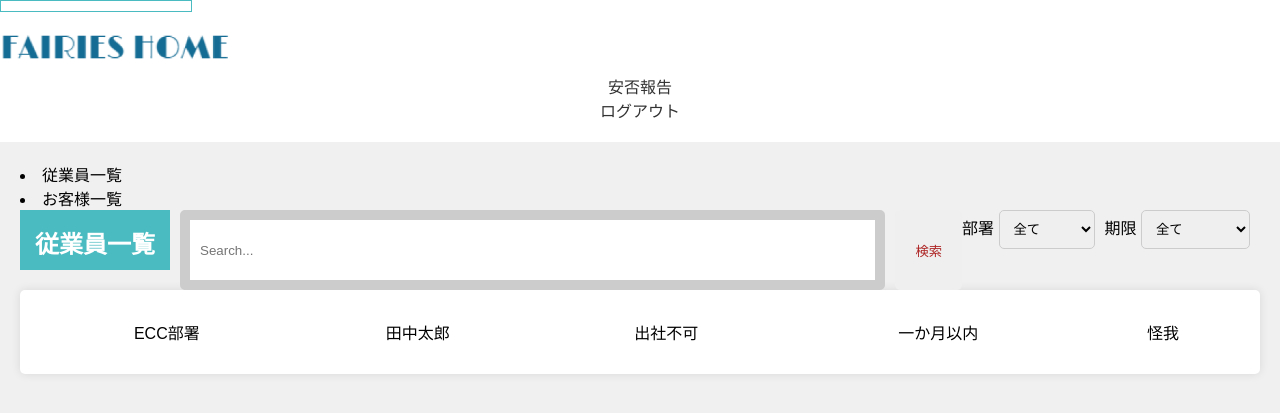
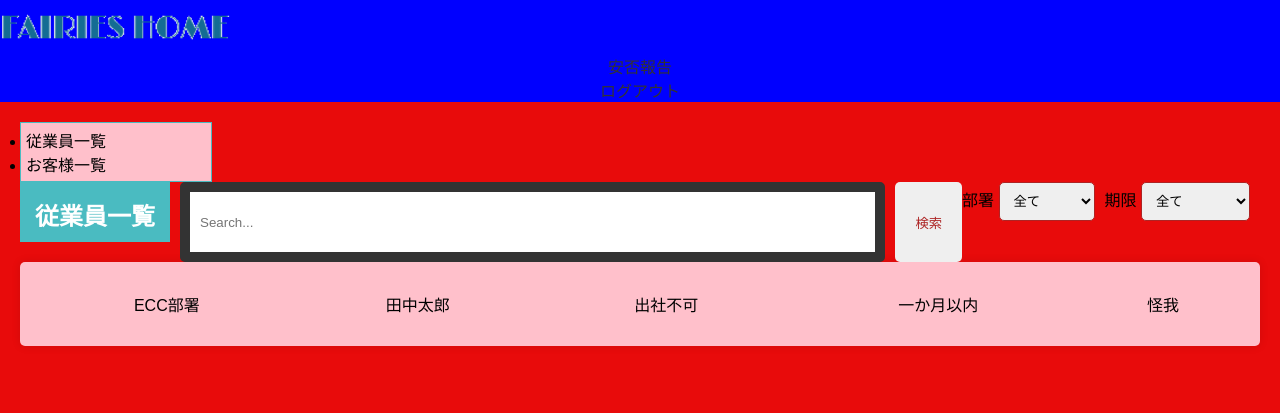
Before and after one commit to toma1128/Fairies, a PHP site: page /home_employee.html in a window 1280 px wide. Shown: the top 413 px of the page. Run offline with PHP 8.4, Linux system fonts and the light colour scheme.

Commit message:
画面左上に表示されていたものの削除編集

```diff
--- a/Fairies/web/html/home_employee.css
+++ b/Fairies/web/html/home_employee.css
@@ -1,19 +1,19 @@
-/* Resetting default margin and padding */
 * {
   margin: 0;
   padding: 0;
   box-sizing: border-box;
+
 }
 
 body {
   font-family: Arial, Helvetica, sans-serif;
-  background-color: #f0f0f0;
+  background-color: #e80b0b;
 }
 
 header {
   text-align: center;
-  padding: 20px 0;
-  background-color: #fff;
+  /* padding: 20px 0; */
+  background-color: blue;
 }
 
 header img {
@@ -41,7 +41,7 @@ input[type="search"] {
   flex: 1;
   padding: 10px;
   margin-right: 10px;
-  border: 10px solid #ccc;
+  border: 10px solid #333;
   border-radius: 5px;
 }
 
@@ -49,7 +49,7 @@ select {
   flex: 1;
   padding: 10px;
   margin-right: 10px;
-  border: 1px solid #ccc;
+  border: 1px solid #ad2424;
   border-radius: 5px;
 }
 
@@ -69,36 +69,32 @@ table {
 
 table td {
   padding: 10px;
-  border: 1px #ccc;
+  border: 1px #ad2424;
   text-align: center;
 }
 
 #contentWrap {
-  background-color: #fff;
+  background-color: pink;
   padding: 20px;
   border-radius: 5px;
   box-shadow: 0 0 10px rgba(0, 0, 0, 0.1);
   display: flex;
   flex-direction: row;
   justify-content: space-between;
-  /* Adjust as needed */
   align-items: center;
-  /* Adjust as needed */
 }
 
 #contentWrap div {
   margin-right: 10px;
-  /* Adjust spacing between elements */
 }
 
 
 #categoryNavi {
-  position: absolute;
-  top: 0;
+  top: 20px;
   left: 0;
   width: 15vw;
   min-width: 180px;
-  background: #fff;
+  background: pink;
   padding: 5px;
   border: 1px solid #4abbc1;
   transition: .7s .5s cubic-bezier(0, 1.55, 1, .99);
@@ -138,13 +134,6 @@ table td {
 }
 
 
-
-
-/* #categoryWrap {
-  width: 75vw;
-  min-width: 320px;
-} */
-
 .category h2 {
   font-size: 1.5rem;
   font-weight: bold;
--- a/Fairies/web/html/home_employee.html
+++ b/Fairies/web/html/home_employee.html
@@ -20,9 +20,9 @@
         </header>
         <main>
             <div id="naviWrap">
-                <ul id="categoryNavi"></ul> <!-- 右立のやつ-->
-                <li><a herf="#category-1"> 従業員一覧</a></li>
-                <li><a herf="#category-2">お客様一覧</a></li>
+                <ul id="categoryNavi"> <!-- 右立のやつ-->
+                    <li><a herf="#category-1"> 従業員一覧</a></li>
+                    <li><a herf="#category-2">お客様一覧</a></li>
                 </ul>
             </div>
             <div id="employee_about">
```
